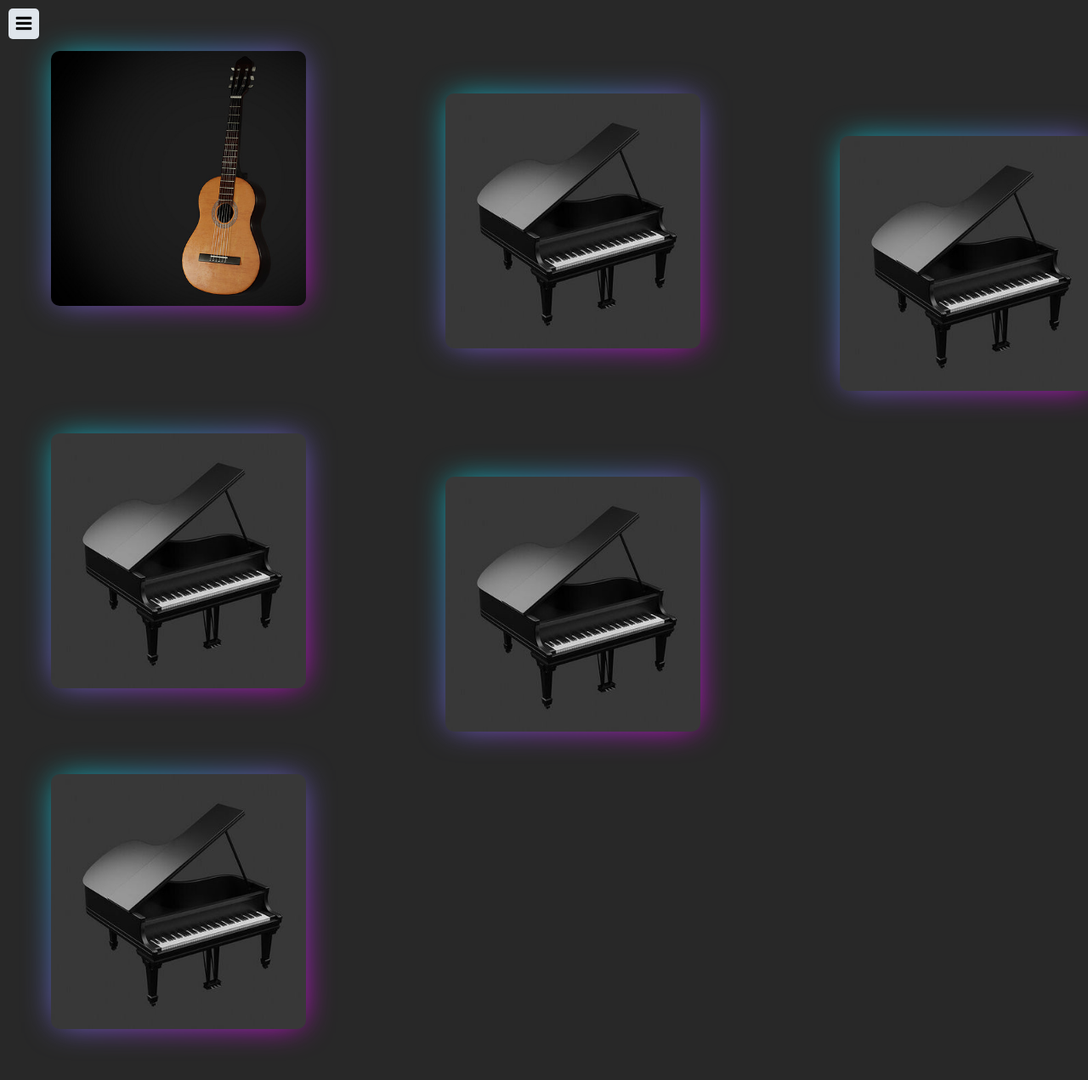
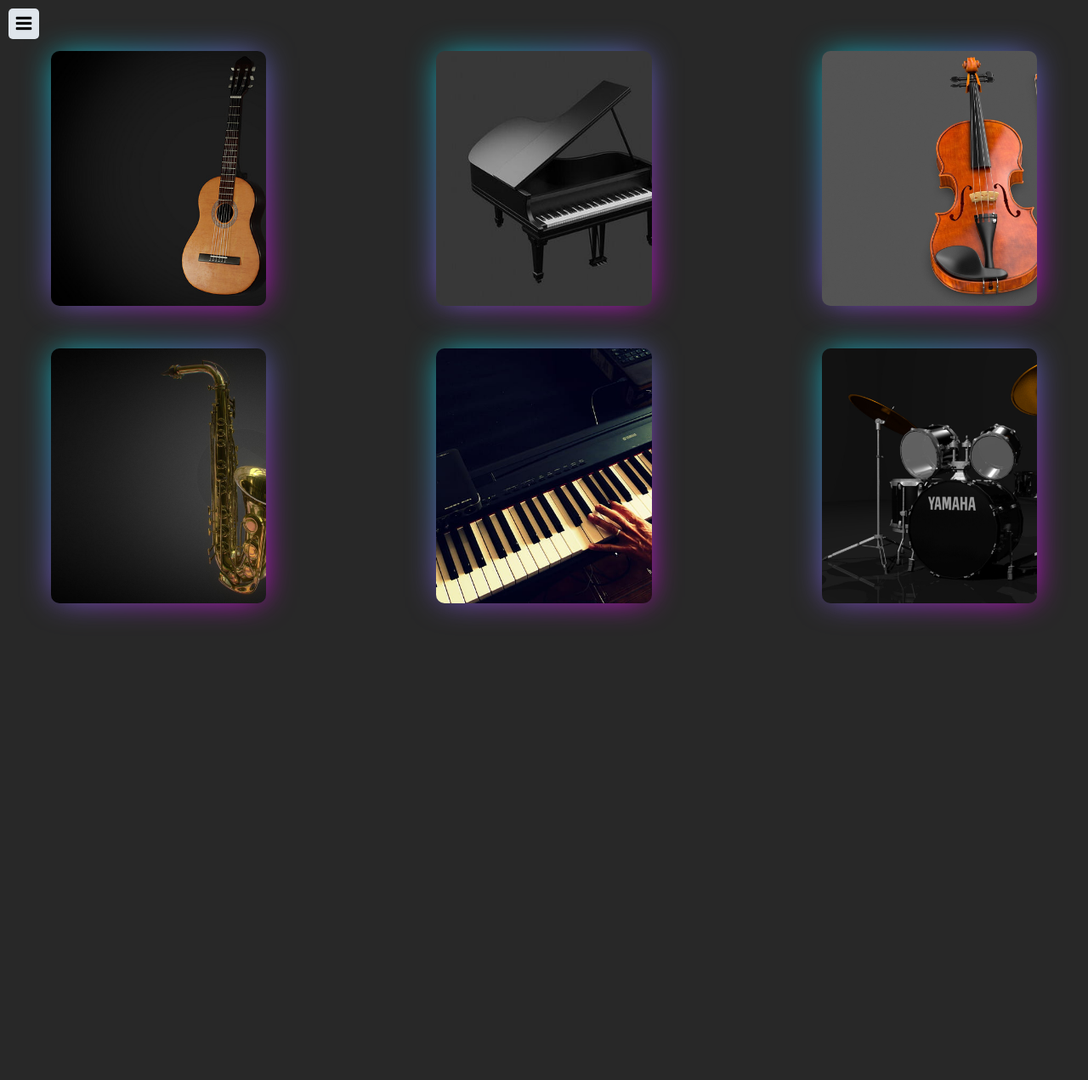
Before and after one commit to AyushPatel240304/AI-Music, a PHP site: page /home/dash/dash.html in a window 1280 px wide. Shown: the whole page at 85% size. Run offline with PHP 8.4, Linux system fonts and the light colour scheme.

Commit message:
2 row done

```diff
--- a/home/Login/admin/admin.css
+++ b/home/Login/admin/admin.css
@@ -143,7 +143,7 @@
 
   form {
     width: 40ch;
-    margin-top: 9%;
+    margin-top: 10%;
     margin-left: 35%;
 
 
--- a/home/dash/dash.css
+++ b/home/dash/dash.css
@@ -132,6 +132,20 @@ body.menu-active div#content .menu-trigger {
 
 
 /* Guitar */
+.main_container1{
+  display: flex;
+  justify-content: center;
+  align-items: center;
+  gap: 200px;
+  padding-bottom: 50px;
+}
+.main_container2{
+  display: flex;
+  justify-content: center;
+  align-items: center;
+  gap: 200px;
+  padding-bottom: 50px;
+}
 
 .card-container {
     width: 300px;
@@ -163,7 +177,6 @@ body.menu-active div#content .menu-trigger {
     display: flex;
     align-items: center;
     justify-content: center;
-    background-image: url(../images/1.jpg);
     background-size: cover;
     transition: scale 0.6s, rotate 0.6s, filter 1s;
   }
@@ -205,317 +218,3 @@ body.menu-active div#content .menu-trigger {
     rotate: 30deg;
     filter: blur(7px);
   }
-
-  /* Paino */
-  .card-container2 {
-    width: 300px;
-    height: 300px;
-    position: relative;
-    border-radius: 10px;
-    margin-left: 40%;
-    margin-top: -21.55%;
-
-  }
-
-  .card-container2::before {
-    content: "";
-    z-index: -1;
-    position: absolute;
-    inset: 0;
-    background: linear-gradient(-45deg, #fc00ff 0%, #00dbde 100% );
-    transform: translate3d(0, 0, 0) scale(0.95);
-    filter: blur(20px);
-  }
-
-  .card2 {
-    width: 100%;
-    height: 100%;
-    border-radius: inherit;
-    overflow: hidden;
-  }
-
-  .card2 .img-content2 {
-    width: 100%;
-    height: 100%;
-    display: flex;
-    align-items: center;
-    justify-content: center;
-    background-image: url(../images/2.jpg);
-    background-size: cover;
-    background-position-x: 40%;
-    transition: scale 0.6s, rotate 0.6s, filter 1s;
-  }
-
-
-
-  .card2 .content2 {
-    position: absolute;
-    top: 0;
-    left: 0;
-    width: 100%;
-    height: 70%;
-    display: flex;
-    flex-direction: column;
-    justify-content: center;
-    gap: 2.5px;
-    color: #e8e8e8;
-    padding: 20px 24px;
-    line-height: 1.5;
-    border-radius: 5px;
-    opacity: 0;
-    pointer-events: none;
-    transform: translateY(50px);
-    transition: all 0.6s cubic-bezier(0.23, 1, 0.320, 1);
-  }
-
-  .card2 .content2 .heading2{
-    font-size: 32px;
-    font-weight: 700;
-  }
-
-  .card2:hover .content2 {
-    opacity: 1;
-    transform: translateY(0);
-  }
-
-  .card2:hover .img-content2 {
-    scale: 2.5;
-    rotate: 30deg;
-    filter: blur(7px);
-  }
-
-   /* Violin */
-   .card-container3 {
-    width: 300px;
-    height: 300px;
-    position: relative;
-    border-radius: 10px;
-    margin-left: 80%;
-    margin-top: -21.55%;
-
-  }
-
-  .card-container3::before {
-    content: "";
-    z-index: -1;
-    position: absolute;
-    inset: 0;
-    background: linear-gradient(-45deg, #fc00ff 0%, #00dbde 100% );
-    transform: translate3d(0, 0, 0) scale(0.95);
-    filter: blur(20px);
-  }
-
-  .card3 {
-    width: 100%;
-    height: 100%;
-    border-radius: inherit;
-    overflow: hidden;
-  }
-
-  .card3 .img-content3 {
-    width: 100%;
-    height: 100%;
-    display: flex;
-    align-items: center;
-    justify-content: center;
-    background-image: url(../images/2.jpg);
-    background-size: cover;
-    background-position-x: 40%;
-    transition: scale 0.6s, rotate 0.6s, filter 1s;
-  }
-
-
-
-  .card3 .content3 {
-    position: absolute;
-    top: 0;
-    left: 0;
-    width: 100%;
-    height: 70%;
-    display: flex;
-    flex-direction: column;
-    justify-content: center;
-    gap: 2.5px;
-    color: #e8e8e8;
-    padding: 20px 24px;
-    line-height: 1.5;
-    border-radius: 5px;
-    opacity: 0;
-    pointer-events: none;
-    transform: translateY(50px);
-    transition: all 0.6s cubic-bezier(0.23, 1, 0.320, 1);
-  }
-
-  .card3 .content3 .heading3{
-    font-size: 32px;
-    font-weight: 700;
-  }
-
-  .card3:hover .content3 {
-    opacity: 1;
-    transform: translateY(0);
-  }
-
-  .card3:hover .img-content3 {
-    scale: 2.5;
-    rotate: 30deg;
-    filter: blur(7px);
-  }
-
-
-/* Saxophone */
-.card-container4 {
-  width: 300px;
-  height: 300px;
-  position: relative;
-  border-radius: 10px;
-  margin-left: 0%;
-  margin-top: 4.31%;
-
-}
-
-.card-container4::before {
-  content: "";
-  z-index: -1;
-  position: absolute;
-  inset: 0;
-  background: linear-gradient(-45deg, #fc00ff 0%, #00dbde 100% );
-  transform: translate3d(0, 0, 0) scale(0.95);
-  filter: blur(20px);
-}
-
-.card4 {
-  width: 100%;
-  height: 100%;
-  border-radius: inherit;
-  overflow: hidden;
-}
-
-.card4 .img-content4 {
-  width: 100%;
-  height: 100%;
-  display: flex;
-  align-items: center;
-  justify-content: center;
-  background-image: url(../images/2.jpg);
-  background-size: cover;
-  background-position-x: 40%;
-  transition: scale 0.6s, rotate 0.6s, filter 1s;
-}
-
-
-
-.card4 .content4 {
-  position: absolute;
-  top: 0;
-  left: 0;
-  width: 100%;
-  height: 70%;
-  display: flex;
-  flex-direction: column;
-  justify-content: center;
-  gap: 2.5px;
-  color: #e8e8e8;
-  padding: 20px 24px;
-  line-height: 1.5;
-  border-radius: 5px;
-  opacity: 0;
-  pointer-events: none;
-  transform: translateY(50px);
-  transition: all 0.6s cubic-bezier(0.23, 1, 0.320, 1);
-}
-
-.card4 .content4 .heading4{
-  font-size: 32px;
-  font-weight: 700;
-}
-
-.card4:hover .content4 {
-  opacity: 1;
-  transform: translateY(0);
-}
-
-.card4:hover .img-content4 {
-  scale: 2.5;
-  rotate: 30deg;
-  filter: blur(7px);
-}
-
-
-/* keyboard */
-.card-container5 {
-  width: 300px;
-  height: 300px;
-  position: relative;
-  border-radius: 10px;
-  margin-left: 40%;
-  margin-top: -21.51%;
-
-}
-
-.card-container5::before {
-  content: "";
-  z-index: -1;
-  position: absolute;
-  inset: 0;
-  background: linear-gradient(-45deg, #fc00ff 0%, #00dbde 100% );
-  transform: translate3d(0, 0, 0) scale(0.95);
-  filter: blur(20px);
-}
-
-.card5 {
-  width: 100%;
-  height: 100%;
-  border-radius: inherit;
-  overflow: hidden;
-}
-
-.card5 .img-content5 {
-  width: 100%;
-  height: 100%;
-  display: flex;
-  align-items: center;
-  justify-content: center;
-  background-image: url(../images/2.jpg);
-  background-size: cover;
-  background-position-x: 40%;
-  transition: scale 0.6s, rotate 0.6s, filter 1s;
-}
-
-
-
-.card5 .content5 {
-  position: absolute;
-  top: 0;
-  left: 0;
-  width: 100%;
-  height: 70%;
-  display: flex;
-  flex-direction: column;
-  justify-content: center;
-  gap: 2.5px;
-  color: #e8e8e8;
-  padding: 20px 24px;
-  line-height: 1.5;
-  border-radius: 5px;
-  opacity: 0;
-  pointer-events: none;
-  transform: translateY(50px);
-  transition: all 0.6s cubic-bezier(0.23, 1, 0.320, 1);
-}
-
-.card5 .content5 .heading5{
-  font-size: 32px;
-  font-weight: 700;
-}
-
-.card5:hover .content5 {
-  opacity: 1;
-  transform: translateY(0);
-}
-
-.card5:hover .img-content5 {
-  scale: 2.5;
-  rotate: 30deg;
-  filter: blur(7px);
-}
--- a/home/dash/dash.html
+++ b/home/dash/dash.html
@@ -27,10 +27,12 @@
     <div id="content">
       <div class="menu-trigger"></div>
 
+ <!-- -----------1st row ------------------- -->
 <!-- Guitar -->
+  <div class="main_container1">
       <div class="card-container">
         <div class="card">
-        <div class="img-content">
+        <div class="img-content" style="background-image: url(../images/1.jpg);">
         </div>
         <div class="content">
           <p class="heading">Guitar</p>
@@ -46,12 +48,12 @@
       </div>
       </div>
   <!-- Paino -->
-<div class="card-container2">
-    <div class="card2">
-    <div class="img-content2">
+  <div class="card-container">
+    <div class="card">
+    <div class="img-content" style="background-image: url(../images/2.jpg); background-position-x:-40px ;">
     </div>
-    <div class="content2">
-      <p class="heading2">Paino</p>
+    <div class="content">
+      <p class="heading">Paino</p>
       <p>
         <span>The piano is a keyboard instrument <br>
           <span>that produces sound when its keys are depressed, </span>
@@ -65,13 +67,14 @@
   </div>
  </div>
 
+
   <!-- Violin -->
-<div class="card-container3">
-  <div class="card3">
-  <div class="img-content3">
+  <div class="card-container">
+    <div class="card">
+      <div class="img-content" style="background-image: url(../images/violin.jpg); background-position-x: 43px;">
       </div>
-  <div class="content3">
-    <p class="heading3">Violin</p>
+  <div class="content">
+    <p class="heading">Violin</p>
     <p>
       <span>The piano is a keyboard instrument <br>
         <span>that produces sound when its keys are depressed, </span>
@@ -84,14 +87,17 @@
     </div>
   </div>
   </div>
-
+</div>
+<!--
+------------------------Second row ------------------------------ -->
  <!-- saxophone -->
- <div class="card-container4">
-  <div class="card4">
-  <div class="img-content4">
+<div class="main_container2">
+ <div class="card-container">
+  <div class="card">
+  <div class="img-content" style="background-image: url(../images/saxophone.jpeg); background-position-x: -40px;">
   </div>
-  <div class="content4">
-    <p class="heading4">Saxophone</p>
+  <div class="content">
+    <p class="heading">Saxophone</p>
     <p>
       <span>The piano is a keyboard instrument <br>
         <span>that produces sound when its keys are depressed, </span>
@@ -106,12 +112,12 @@
 </div>
 
  <!-- Keyboard -->
- <div class="card-container5">
-  <div class="card5">
-  <div class="img-content5">
+ <div class="card-container">
+  <div class="card">
+  <div class="img-content" style="background-image: url(../images/key_2l.jpg); background-position: center;  ">
   </div>
-  <div class="content5">
-    <p class="heading5">Keyboard</p>
+  <div class="content">
+    <p class="heading">Keyboard</p>
     <p>
       <span>The piano is a keyboard instrument <br>
         <span>that produces sound when its keys are depressed, </span>
@@ -125,13 +131,13 @@
 </div>
 </div>
 
- <!-- saxophone -->
- <div class="card-container4">
-  <div class="card4">
-  <div class="img-content4">
+ <!-- Drum -->
+ <div class="card-container">
+  <div class="card">
+  <div class="img-content" style="background-image: url(../images/drums.jpg); background-position-x: -70px">
   </div>
-  <div class="content4">
-    <p class="heading4">Saxophone</p>
+  <div class="content">
+    <p class="heading">Drum</p>
     <p>
       <span>The piano is a keyboard instrument <br>
         <span>that produces sound when its keys are depressed, </span>
@@ -144,6 +150,9 @@
       </div>
     </div>
   </div>
+</div>
 
+
+ <!-- ------------------------------3rd Row -------------------------------------------- -->
 </body>
 </html>
```
Also changed, not shown: home/Login/admin/admin.html (+3 -5 lines), home/Login/login.css (added, +32 -0 lines), home/Login/login.html (+14 -0 lines), home/images/drums.jpg (added), home/images/key_2l.jpg (added), home/images/keyboard.jpg (added), home/images/saxophone.jpeg (added), home/images/violin.jpg (added). Lines whose indentation alone changed are shown as unchanged.
